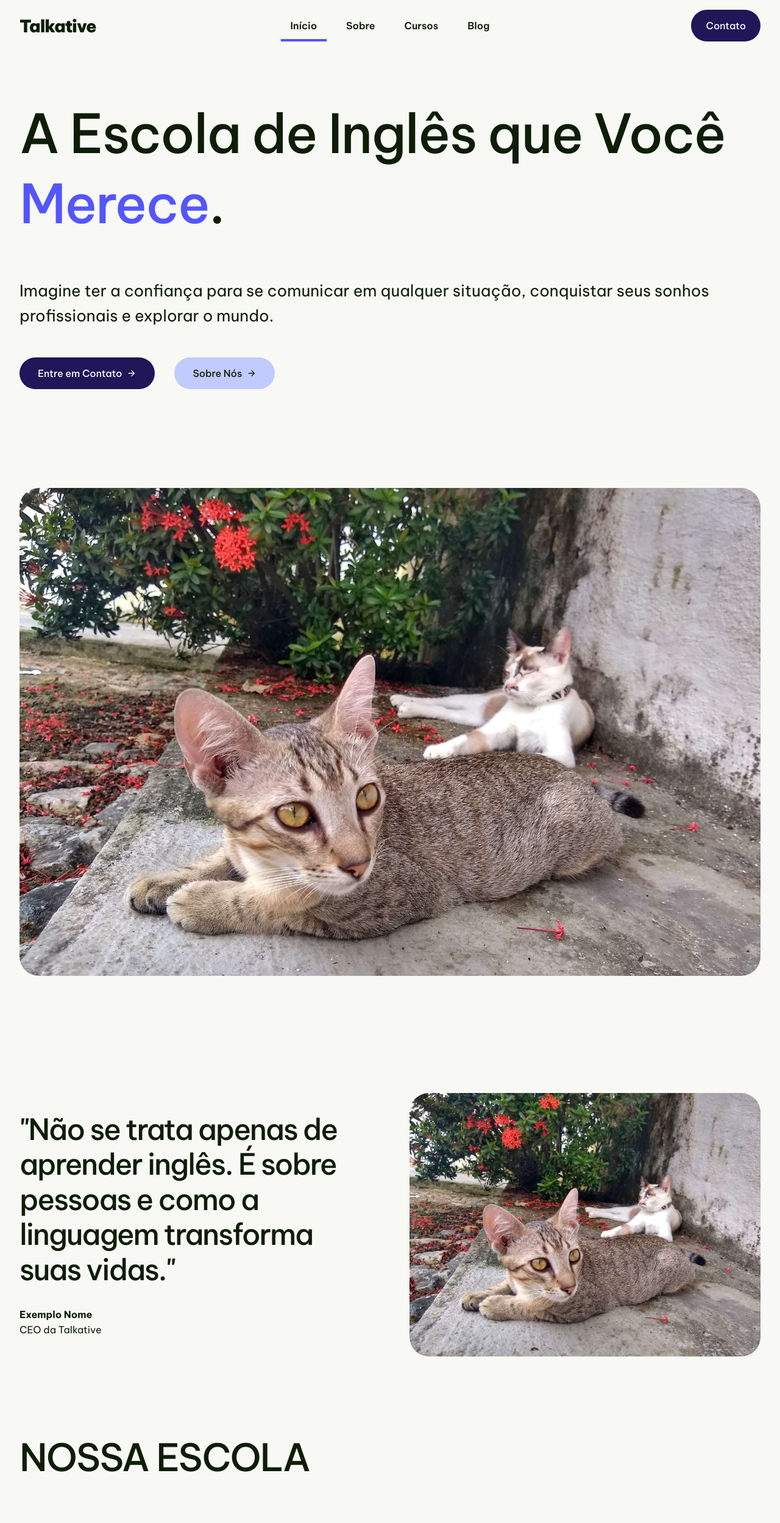
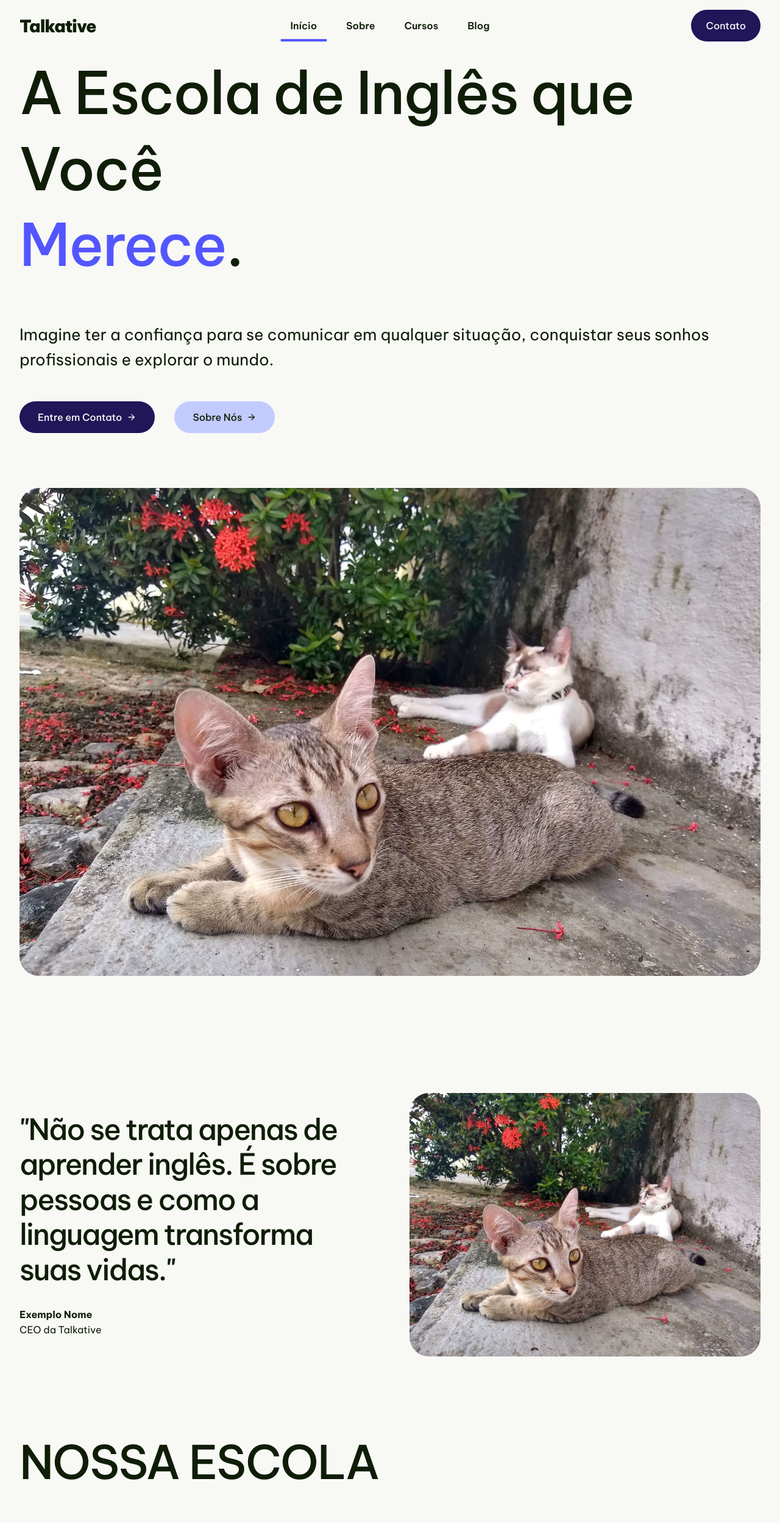
Before and after one commit to SnayderRodrigues/react-study, a React (Vite) app: page / in a window 1280 px wide. Shown: the top 2497 px of the page at 61% size. Built offline with nearby package versions, Linux system fonts and the light colour scheme.

Commit message:
update: breakpoints, typography and boilerplate values

```diff
--- a/src/styles/global/_boilerplate.scss
+++ b/src/styles/global/_boilerplate.scss
@@ -12,12 +12,7 @@
 body {
   background-color: var(--bg-color);
   color: var(--text-color);
-  // font-size: clamp(
-  //   u.rem(18),
-  //   0.9353448275862069rem + 0.27586206896551724vw,
-  //   u.rem(20)
-  // );
-  // line-height: 1.98;
+  font-size: 1rem;
   overflow-x: hidden;
 }
 
--- a/src/styles/global/_typography.scss
+++ b/src/styles/global/_typography.scss
@@ -10,33 +10,20 @@ h3 {
 }
 
 h1 {
-  font-size: clamp(
-    u.rem(44),
-    1.8269230769230769rem + 4.615384615384616vw,
-    u.rem(126)
-  );
+  font-size: clamp(2.5rem, 0.006688963210702337rem + 9.364548494983277vw, 6rem);
   line-height: 1.3;
   margin-bottom: 4rem;
-  // background: var(--gradient);
-  // background-clip: text;
-  // -webkit-background-clip: text;
-  // -webkit-text-fill-color: transparent;
 }
 
 h2 {
-  font-size: clamp(
-    u.rem(32),
-    1.2241379310344829rem + 3.3103448275862064vw,
-    u.rem(76)
-  );
+  font-size: clamp(2rem, 0.04096989966555209rem + 7.357859531772575vw, 4.75rem);
   margin-bottom: 4rem;
 }
 
 h3 {
-  font-size: clamp(1.75rem, 1.6206896551724137rem + 0.5517241379310345vw, 2rem);
+  font-size: clamp(1.75rem, 1.5719063545150502rem + 0.6688963210702341vw, 2rem);
 }
 
 p {
-    // font-size: clamp(u.rem(16), 0.9353448275862069rem + 0.27586206896551724vw, u.rem(18));
-    line-height: 1.58;
+  line-height: 1.58;
 }
--- a/src/styles/util/_breakpoints.scss
+++ b/src/styles/util/_breakpoints.scss
@@ -1,19 +1,17 @@
 @use 'functions' as f;
 
-//700px, 900px, 1440px
 $breakpoints-up: (
     'medium': f.em(768),
     'large': f.em(900),
-    'xlarge': f.em(1400),
+    'xlarge': f.em(1440),
 );
 
-//451.98px, 699.98px, 899.98px, 1439.98px
 $breakpoints-down: (
     'xsmall': f.em(425.98),
     'small': f.em(767.98),
     'medium': f.em(899.98),
-    'midlarge': f.em(1119.98),
-    'large': f.em(1399.98),
+    'midlarge': f.em(1023.98),
+    'large': f.em(1439.98),
 );
 
 @mixin breakpoint-up($size) {
```
